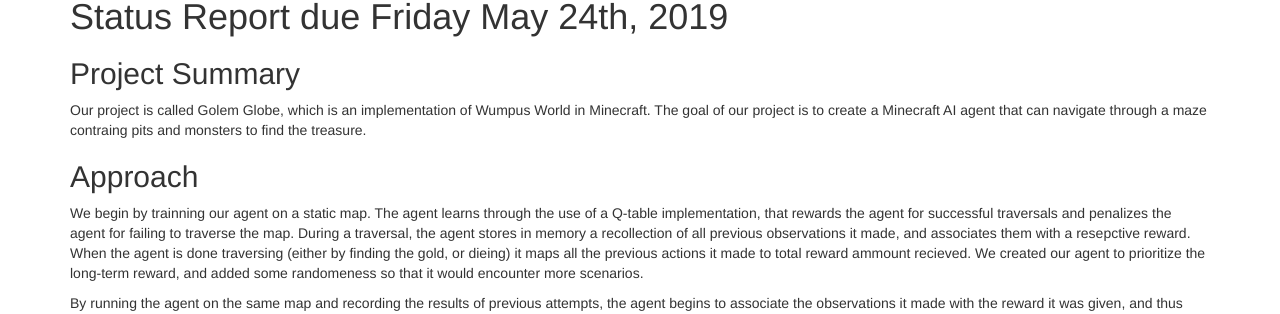
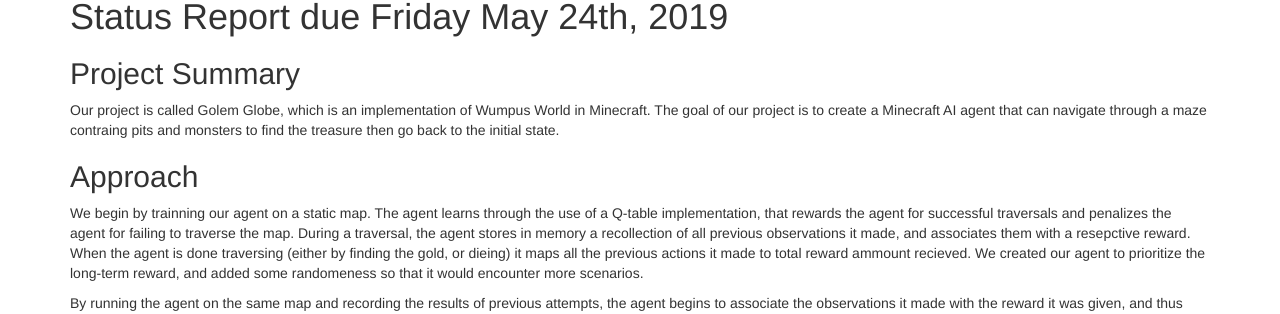
Before and after one commit to SalehO/GolumGlobe, a Jekyll site: the page built from docs/status.md, in a window 1280 px wide and 1150 px high. Shown: the part 176-490 px from the top of the window. Built offline with Jekyll 4.4.1, drawn with Linux system fonts in a browser that asks for light colours.

Commit message:
Update status.md

```diff
--- a/docs/status.md
+++ b/docs/status.md
@@ -7,7 +7,7 @@
 
 ## Project Summary
 Our project is called Golem Globe, which is an implementation of Wumpus World in Minecraft.
-The goal of our project is to create a Minecraft AI agent that can navigate through a maze contraing pits and monsters to find the treasure.
+The goal of our project is to create a Minecraft AI agent that can navigate through a maze contraing pits and monsters to find the treasure then go back to the initial state.
 ## Approach
 We begin by trainning our agent on a static map. The agent learns through the use of a Q-table implementation, that rewards the agent for successful traversals and penalizes the agent for failing to traverse the map. During a traversal, the agent stores in memory a recollection of all previous observations it made, and associates them with a resepctive reward. When the agent is done traversing (either by finding the gold, or dieing) it maps all the previous actions it made to total reward ammount recieved. We created our agent to prioritize the long-term reward, and added some randomeness so that it would encounter more scenarios.
 
```
